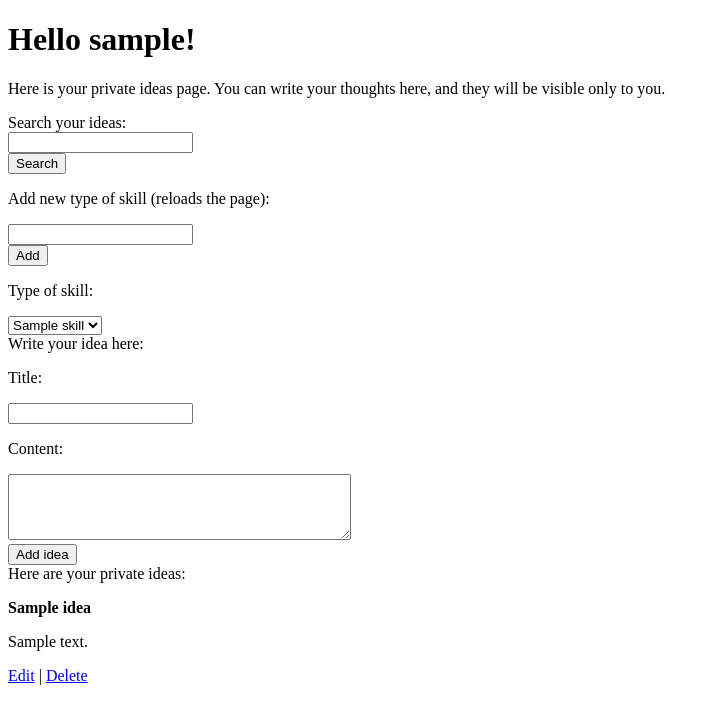
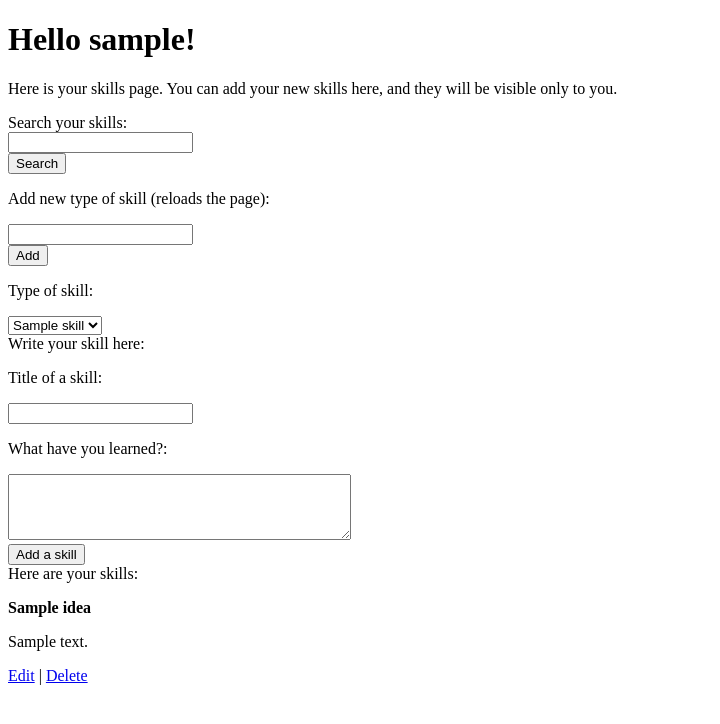
Before and after one commit to plumbusp/Skill_dump_app, a Flask app: template templates/private_ideas.html in a window 1280 px wide. Shown: the top 724 px of the page, without its empty margins (0-720 px from the left). Run offline with Flask 3, Linux system fonts and the light colour scheme; the visitor is signed in with stand-in values (Sample User, id 1); tables that the repository leaves empty hold one stand-in row (values such as "Sample post"); the template is opened without the code that fills it: most values are stand-ins (such as "Sample title", 1, 10 or a date in 2020); parts of the project's set-up code (start-up, migrations or seed data) failed here and were passed over.

Commit message:
Changed ideas -> skills in html

```diff
--- a/templates/index.html
+++ b/templates/index.html
@@ -20,7 +20,7 @@
         <p>Dashboard:</p>
     <ul>
         <li><a href="/threads">Threads</a></li>
-        <li><a href="/private_ideas">Private ideas</a></li>
+        <li><a href="/private_ideas">Your skills page (private)</a></li>
     </ul>
 
     {% if user and user.has_image %}
--- a/templates/private_ideas.html
+++ b/templates/private_ideas.html
@@ -4,11 +4,11 @@
     {% if session.username %}
     <h1>Hello {{session.username}}!</h1>
     <p>
-        Here is your private ideas page. You can write your thoughts here,
+        Here is your skills page. You can add your new skills here,
         and they will be visible only to you. <br>
 
         <form action="/search_private_ideas" method="GET">
-            <label for = "search">Search your ideas:</label><br>
+            <label for = "search">Search your skills:</label><br>
             <input type="text" name="keyword" maxlength="100"><br>
             <button>Search</button> <br>
         </form>
@@ -25,12 +25,12 @@
                     <option value="{{skill.id}}">{{skill.name}}</option>
                 {% endfor %}
             </select><br>
-            <label for = "idea">Write your idea here:</label><br>
-            <p>Title:</p>
+            <label for = "idea">Write your skill here:</label><br>
+            <p>Title of a skill:</p>
             <input type="text" name="idea" maxlength="100"><br>
-            <p>Content:</p>
+            <p>What have you learned?:</p>
             <textarea rows="4" cols="40" name="content" maxlength="1000"></textarea><br>
-            <button>Add idea</button> <br>
+            <button>Add a skill</button> <br>
             {% if invalid_content %}
                 <p> Content cannot be empty or have more than 1000 characters!</p>
             {% elif invalid_title %}
@@ -38,7 +38,7 @@
             {% endif %}
         </form>
 
-        Here are your private ideas: <br>
+        Here are your skills: <br>
         {% for idea in ideas %}
             <p><b>{{idea["title"]}}</b></p>
             <p>{{idea["content"]}}</p>
@@ -49,7 +49,7 @@
         {% endfor %}
     </p>
     {% else %}
-        <p>You are not logged in! Please log in to see your private ideas.</p>
+        <p>You are not logged in! Please log in to see your skills.</p>
     {% endif %}
 </body>
 </html>
```
